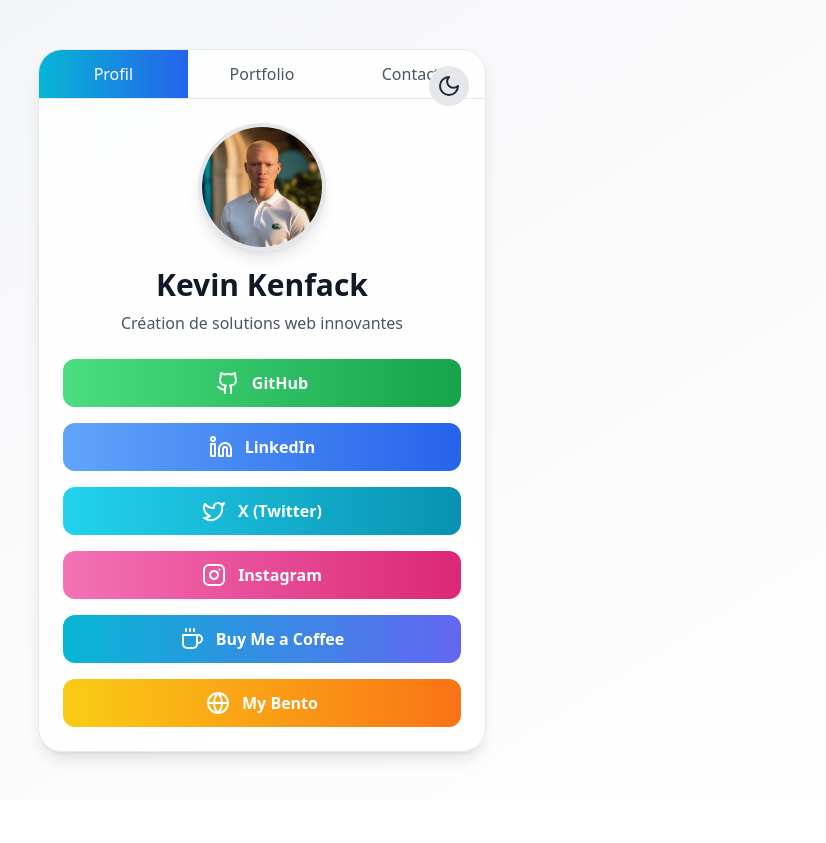
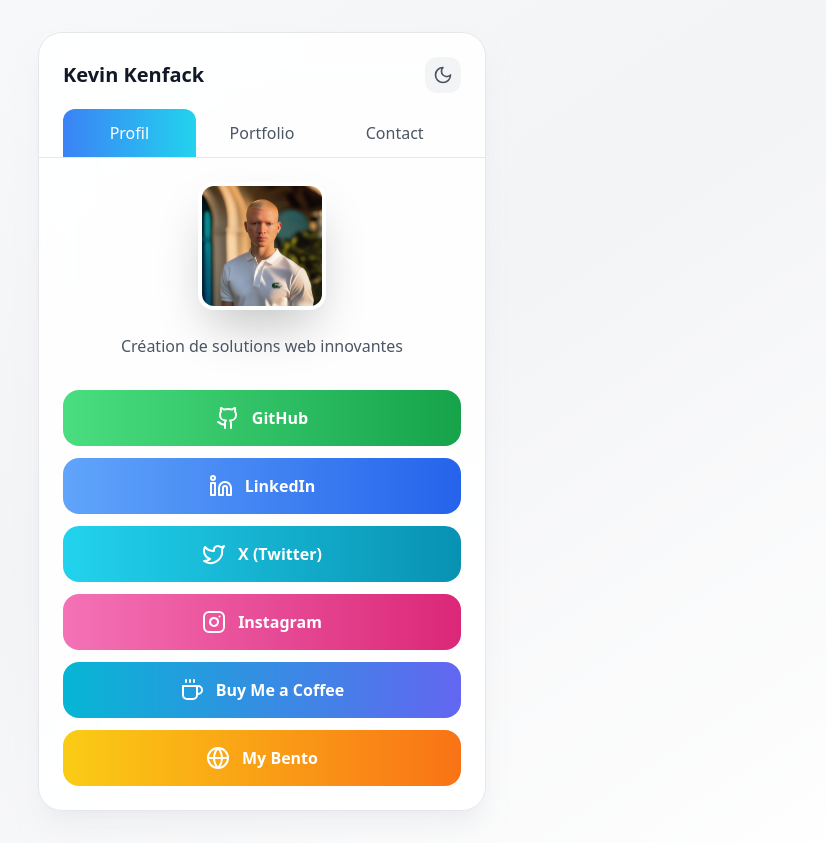
Before and after one commit to kevinkenfack/bio-link, a React (Vite) app: page / in a window 1280 px wide. Shown: the whole page, without its empty margins (378-1204 px from the left). Before the commit the page ends 800 px from the top, so only its background shows below. Built offline with nearby package versions, Linux system fonts and the light colour scheme; the HTML template or start-up script is replaced by a standard one.

Commit message:
Update NeoBiolink.jsx

```diff
--- a/src/components/NeoBiolink.jsx
+++ b/src/components/NeoBiolink.jsx
@@ -1,18 +1,9 @@
 import React, { useState, useEffect } from 'react';
 import { motion, AnimatePresence } from 'framer-motion';
 import {
-  GithubIcon,
-  LinkedinIcon,
-  TwitterIcon,
-  InstagramIcon,
-  CoffeeIcon,
-  MailIcon,
-  BriefcaseIcon,
-  LinkIcon,
-  GlobeIcon,
-  ExternalLinkIcon,
-  SunIcon,
-  MoonIcon
+  GithubIcon, LinkedinIcon, TwitterIcon, InstagramIcon,
+  CoffeeIcon, MailIcon, BriefcaseIcon, LinkIcon,
+  GlobeIcon, ExternalLinkIcon, SunIcon, MoonIcon
 } from 'lucide-react';
 
 const NeoBiolink = () => {
@@ -20,13 +11,11 @@ const NeoBiolink = () => {
   const [activeSection, setActiveSection] = useState('profil');
   const [theme, setTheme] = useState('dark');
 
-  // Detect system preference on initial load
   useEffect(() => {
     const prefersDarkMode = window.matchMedia('(prefers-color-scheme: dark)').matches;
     setTheme(prefersDarkMode ? 'dark' : 'light');
   }, []);
 
-  // Toggle theme
   const toggleTheme = () => {
     setTheme(prevTheme => prevTheme === 'dark' ? 'light' : 'dark');
   };
@@ -81,12 +70,12 @@ const NeoBiolink = () => {
         target="_blank"
         rel="noopener noreferrer"
         className={`
-          block w-full p-3
-          rounded-xl
+          block w-full p-4
+          rounded-2xl
           bg-gradient-to-r ${link.color}
           text-white font-semibold
           transition-all duration-300
-          hover:scale-105 hover:shadow-xl
+          hover:scale-102 hover:shadow-lg hover:shadow-${link.color.split('-')[2]}/20
           flex items-center justify-center
           group
         `}
@@ -113,33 +102,33 @@ const NeoBiolink = () => {
         animate={{ opacity: 1, x: 0 }}
         transition={{ delay: index * 0.2, duration: 0.5 }}
         className={`
-          block rounded-xl p-4
+          block rounded-2xl p-6
           flex items-center
           transition-all duration-300
-          hover:scale-105
+          hover:scale-102
           group
           ${theme === 'dark'
-            ? 'bg-gray-700/50 hover:bg-gray-700/70'
-            : 'bg-gray-200/70 hover:bg-gray-300/70'}
+            ? 'bg-gray-800/80 hover:bg-gray-700/90 hover:shadow-xl hover:shadow-blue-500/10'
+            : 'bg-gray-100/80 hover:bg-gray-200/90 hover:shadow-xl hover:shadow-gray-300/50'}
         `}
       >
         <motion.div
-          className="bg-gradient-to-r from-cyan-500 to-blue-600 p-3 rounded-lg mr-4"
+          className="bg-gradient-to-r from-cyan-500 to-blue-600 p-4 rounded-xl mr-6"
           whileHover={{ rotate: 5, scale: 1.1 }}
         >
-          <project.icon className="text-white" />
+          <project.icon className="text-white w-6 h-6" />
         </motion.div>
         <div className="flex-grow">
-          <h3 className={`font-bold ${theme === 'dark' ? 'text-white' : 'text-gray-900'}`}>{project.title}</h3>
-          <p className={`text-sm ${theme === 'dark' ? 'text-gray-400' : 'text-gray-600'}`}>{project.description}</p>
+          <h3 className={`font-bold text-lg ${theme === 'dark' ? 'text-white' : 'text-gray-900'}`}>{project.title}</h3>
+          <p className={`text-sm mt-1 ${theme === 'dark' ? 'text-gray-300' : 'text-gray-600'}`}>{project.description}</p>
         </div>
-        <ExternalLinkIcon className={`transition-colors ${theme === 'dark' ? 'text-gray-400 group-hover:text-white' : 'text-gray-500 group-hover:text-gray-900'}`} />
+        <ExternalLinkIcon className={`ml-4 transition-colors ${theme === 'dark' ? 'text-gray-400 group-hover:text-white' : 'text-gray-500 group-hover:text-gray-900'}`} />
       </motion.a>
     );
   };
 
   const renderParticles = () => (
-    <div className="fixed inset-0 pointer-events-none overflow-hidden z-0 opacity-30">
+    <div className="fixed inset-0 pointer-events-none overflow-hidden z-0 opacity-20">
       {[...Array(50)].map((_, i) => (
         <motion.div
           key={i}
@@ -158,10 +147,10 @@ const NeoBiolink = () => {
               repeatType: 'loop'
             }
           }}
-          className={`absolute rounded-full ${theme === 'dark' ? 'bg-white/10' : 'bg-gray-300/10'}`}
+          className={`absolute rounded-full ${theme === 'dark' ? 'bg-blue-400/30' : 'bg-gray-400/20'}`}
           style={{
-            width: `${Math.random() * 5}px`,
-            height: `${Math.random() * 5}px`
+            width: `${Math.random() * 6}px`,
+            height: `${Math.random() * 6}px`
           }}
         />
       ))}
@@ -173,20 +162,18 @@ const NeoBiolink = () => {
     visible: {
       opacity: 1,
       x: 0,
-      transition: {
-        duration: 0.5,
-        ease: "easeInOut"
-      }
+      transition: { duration: 0.5, ease: "easeOut" }
     }
   };
 
   return (
     <div
       className={`
-        min-h-screen flex items-center justify-center p-4 transition-colors duration-300
+        min-h-screen flex items-center justify-center p-4 md:p-8
+        transition-colors duration-500
         ${theme === 'dark'
-          ? 'bg-gradient-to-br from-gray-900 to-black text-white'
-          : 'bg-gradient-to-br from-gray-100 to-white text-gray-900'}
+          ? 'bg-gradient-to-br from-gray-900 via-gray-800 to-black text-white'
+          : 'bg-gradient-to-br from-gray-50 via-gray-100 to-white text-gray-900'}
       `}
     >
       {renderParticles()}
@@ -196,39 +183,54 @@ const NeoBiolink = () => {
         animate={{ opacity: 1, scale: 1 }}
         transition={{ duration: 0.5 }}
         className={`
-          w-full max-w-md rounded-3xl shadow-2xl border relative z-10 overflow-hidden
-          transition-all duration-300
+          w-full max-w-md rounded-3xl shadow-2xl relative z-10 overflow-hidden
+          transition-all duration-500
           ${theme === 'dark'
-            ? 'bg-gray-800/70 backdrop-blur-xl border-gray-700'
-            : 'bg-white/80 backdrop-blur-xl border-gray-200 shadow-lg'}
+            ? 'bg-gray-900/90 backdrop-blur-xl border border-gray-700/50 shadow-black/50'
+            : 'bg-white/90 backdrop-blur-xl border border-gray-200 shadow-xl shadow-gray-200/50'}
         `}
       >
-        {/* Theme Toggle */}
+        {/* Header with integrated theme toggle */}
+        <div className={`
+          flex items-center justify-between p-6 pb-4
+          ${theme === 'dark' ? 'border-gray-700/50' : 'border-gray-200'}
+        `}>
+          <motion.div
+            initial={{ opacity: 0, y: -20 }}
+            animate={{ opacity: 1, y: 0 }}
+            transition={{ delay: 0.2 }}
+          >
+            <h1 className={`text-xl font-bold ${theme === 'dark' ? 'text-white' : 'text-gray-900'}`}>
+              Kevin Kenfack
+            </h1>
+          </motion.div>
+
           <motion.button
             onClick={toggleTheme}
             whileHover={{ scale: 1.1 }}
             whileTap={{ scale: 0.9 }}
             className={`
-            absolute top-4 right-4 z-20 p-2 rounded-full
+              p-2 rounded-xl
               transition-all duration-300
               ${theme === 'dark'
-              ? 'bg-gray-700 text-white hover:bg-gray-600'
-              : 'bg-gray-200 text-gray-800 hover:bg-gray-300'}
+                ? 'bg-gray-800 text-gray-200 hover:bg-gray-700 hover:text-white'
+                : 'bg-gray-100 text-gray-600 hover:bg-gray-200 hover:text-gray-900'}
             `}
           >
-          {theme === 'dark' ? <SunIcon /> : <MoonIcon />}
+            {theme === 'dark' ? <SunIcon className="w-5 h-5" /> : <MoonIcon className="w-5 h-5" />}
           </motion.button>
+        </div>
 
         <motion.nav
           className={`
-            flex
+            flex px-6
             ${theme === 'dark'
-              ? 'border-b border-gray-700'
+              ? 'border-b border-gray-800'
               : 'border-b border-gray-200'}
           `}
           initial={{ opacity: 0 }}
           animate={{ opacity: 1 }}
-          transition={{ delay: 0.3, duration: 0.5 }}
+          transition={{ delay: 0.3 }}
         >
           {['Profil', 'Portfolio', 'Contact'].map(section => (
             <motion.button
@@ -237,13 +239,18 @@ const NeoBiolink = () => {
               whileHover={{ scale: 1.05 }}
               whileTap={{ scale: 0.95 }}
               className={`
-                flex-1 p-3 text-center transition-all duration-300
+                flex-1 py-3 px-4 text-center rounded-t-xl
+                transition-all duration-300 relative
                 ${activeSection === section.toLowerCase()
-                  ? 'bg-gradient-to-r from-cyan-500 to-blue-600 text-white'
+                  ? `
+                    ${theme === 'dark'
+                      ? 'text-white bg-gradient-to-r from-blue-600 to-cyan-500'
+                      : 'text-gray-900 bg-gradient-to-r from-blue-500 to-cyan-400 text-white'}
+                  `
                   : `
                     ${theme === 'dark'
-                      ? 'text-gray-400 hover:bg-gray-700'
-                      : 'text-gray-600 hover:bg-gray-100'}
+                      ? 'text-gray-400 hover:text-gray-200 hover:bg-gray-800/50'
+                      : 'text-gray-600 hover:text-gray-900 hover:bg-gray-100'}
                   `}
               `}
             >
@@ -270,15 +277,16 @@ const NeoBiolink = () => {
                   animate={{ scale: 1, opacity: 1 }}
                   transition={{ duration: 0.5 }}
                   whileHover={{
-                    scale: 1.1,
+                    scale: 1.05,
                     rotate: 5,
                     transition: { duration: 0.3 }
                   }}
-                  className="mx-auto w-32 h-32 rounded-full border-4 shadow-lg mb-4"
+                  className="mx-auto w-32 h-32 rounded-2xl border-4 border-white/10 shadow-2xl mb-6"
                 />
-                <h1 className={`text-3xl font-bold mb-2 ${theme === 'dark' ? 'text-white' : 'text-gray-900'}`}>Kevin Kenfack</h1>
-                <p className={`mb-6 ${theme === 'dark' ? 'text-gray-300' : 'text-gray-600'}`}>Création de solutions web innovantes</p>
-                <div className="space-y-4">
+                <p className={`mb-8 ${theme === 'dark' ? 'text-gray-300' : 'text-gray-600'}`}>
+                  Création de solutions web innovantes
+                </p>
+                <div className="space-y-3">
                   {socialLinks.map(renderSocialLink)}
                 </div>
               </motion.div>
@@ -292,7 +300,9 @@ const NeoBiolink = () => {
                 animate="visible"
                 exit="hidden"
               >
-                <h2 className={`text-2xl font-bold mb-6 text-center ${theme === 'dark' ? 'text-white' : 'text-gray-900'}`}>Mes Projets</h2>
+                <h2 className={`text-2xl font-bold mb-6 text-center ${theme === 'dark' ? 'text-white' : 'text-gray-900'}`}>
+                  Mes Projets
+                </h2>
                 <div className="space-y-4">
                   {portfolioProjects.map(renderPortfolioProject)}
                 </div>
@@ -307,7 +317,9 @@ const NeoBiolink = () => {
                 animate="visible"
                 exit="hidden"
               >
-                <h2 className={`text-2xl font-bold mb-6 text-center ${theme === 'dark' ? 'text-white' : 'text-gray-900'}`}>Me Contacter</h2>
+                <h2 className={`text-2xl font-bold mb-6 text-center ${theme === 'dark' ? 'text-white' : 'text-gray-900'}`}>
+                  Me Contacter
+                </h2>
                 <div className="space-y-4">
                   {contactOptions.map(renderSocialLink)}
                 </div>
```
Lines whose indentation alone changed are shown as unchanged.
